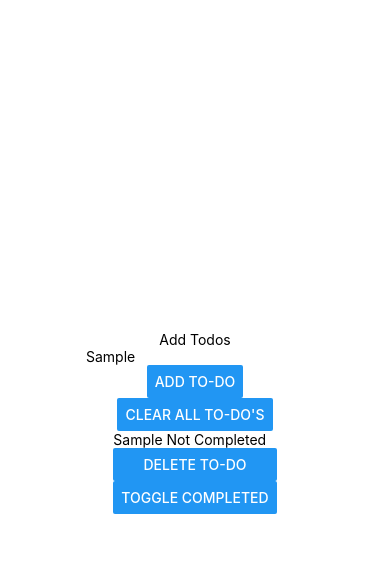
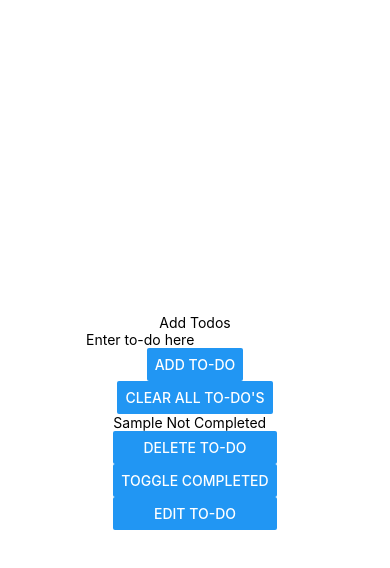
Before and after one commit to macrawford/todoListMatthewCrawford, a React Native app in the folder TodoApp/: screen / in a window 390 px wide. Both pictures are taken after typing "Sample" into the empty fields and a click on the button "ADD TO-DO". Shown: the top 568 px of the page. Built offline with nearby package versions, Linux system fonts and the light colour scheme.

Commit message:
Implemented proper edit todo functionality and input field now clears upon adding todo

```diff
--- a/TodoApp/src/screens/HomeScreen.js
+++ b/TodoApp/src/screens/HomeScreen.js
@@ -17,13 +17,21 @@ const HomeScreen = () => {
       text
     }
   }
+  const handleEdit = (id, description) => {
+    setCurrentTodo(description);
+    dispatch({ type: 'DELETE_TODO', payload: {id: id}});
+  }
+  const handleSubmit = () => {
+    dispatch({ type: 'ADD_TODO', payload: {description: currentTodo}});
+    setCurrentTodo('');
+  }
   return (
     <View style={styles.container}>
       <Text>
         Add Todos
       </Text>
-      <TextInput placeholder="Enter to-do here" onChangeText={(e) => handleChangeTodo(e)}/>
-      <Button title="Add to-do" onPress={() => dispatch({ type: 'ADD_TODO', payload: {description: currentTodo}})}/>
+      <TextInput placeholder="Enter to-do here" value={currentTodo} autoCorrect={false} onChangeText={(e) => handleChangeTodo(e)}/>
+      <Button title="Add to-do" onPress={() => handleSubmit()}/>
       {/*  DELETE THE BELOW BEFORE FINISHING */}
       <Button title="Clear all to-do's" onPress={() => dispatch({ type: 'CLEAR_TODOS'})}/>
       <View>
@@ -32,6 +40,7 @@ const HomeScreen = () => {
             <Text>{todo.description}{todo.completed ? <Text> Completed</Text> : <Text> Not Completed</Text>}</Text>
             <Button title="Delete To-do" onPress={() => dispatch({ type: 'DELETE_TODO', payload: {id: todo.id}})} />
             <Button title="Toggle completed" onPress={() => dispatch({ type: 'TOGGLE_COMPLETED', payload: {id: todo.id, completed: todo.completed}})}/>
+            <Button title="Edit To-Do" onPress={() => handleEdit(todo.id, todo.description)}/>
           </View>)}
       </View>
     </View>
--- /dev/null
+++ b/TodoApp/src/store/actions/editTodo.js
@@ -0,0 +1,11 @@
+export const EDIT_TODO = 'EDIT_TODO';
+
+export const editTodo = () => {
+  return {
+    type: EDIT_TODO,
+    payload: {
+      id,
+      description
+    }
+  }
+};
--- a/TodoApp/src/store/reducers/todos.js
+++ b/TodoApp/src/store/reducers/todos.js
@@ -3,6 +3,7 @@ import { ADD_TODO } from '../actions/addTodo';
 import { CLEAR_TODOS } from '../actions/clearTodos';
 import { DELETE_TODO } from '../actions/deleteTodo';
 import { TOGGLE_COMPLETED } from '../actions/toggleCompleted';
+import { EDIT_TODO } from '../actions/editTodo';
 
 const initialState = [];
 
@@ -33,6 +34,8 @@ export const getTodos = (state = initialState, action) => {
         }
         return todo
       })
+    case EDIT_TODO:
+
     case CLEAR_TODOS:
       return initialState;
     default:
```
